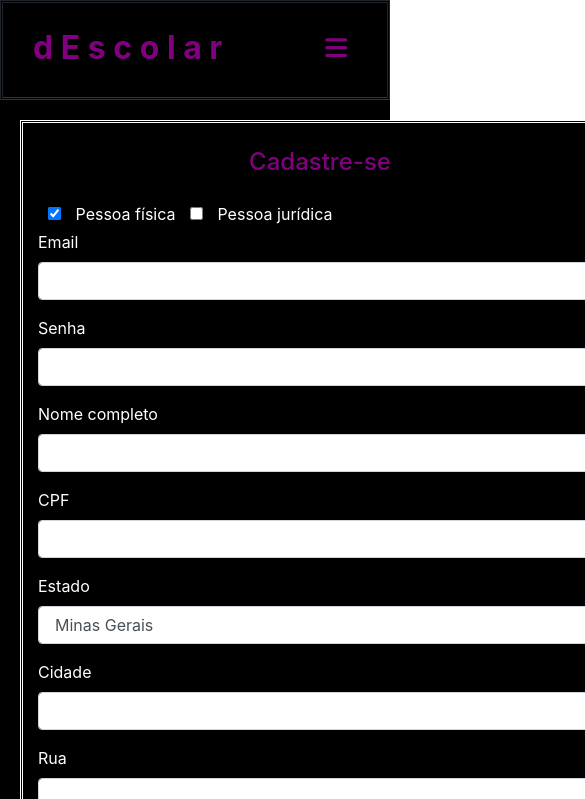
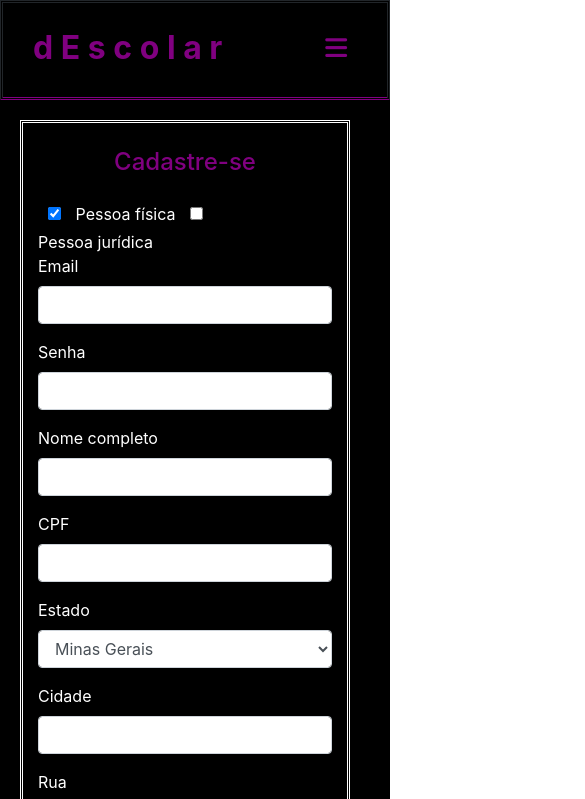
Before and after one commit to ICEI-PUC-Minas-PPLES-TI/plf-es-2020-2-tiii-0924100-descolar, a plain HTML site: page Codigo/FRONTEND/entrar.html in a window 390 px wide. Both pictures are taken after a click on the checkbox 54 px from the left and 213 px from the top of the page. Shown: the top 799 px of the page, 585 px wide, since content can reach past the window. Drawn offline with nearby package versions, Linux system fonts and the light colour scheme.

Commit message:
Responsividade
Código para responsividade da tela de cadastro

```diff
--- a/Codigo/FRONTEND/entrar.html
+++ b/Codigo/FRONTEND/entrar.html
@@ -48,6 +48,7 @@
             <form>
 
                 <h4>Cadastre-se</h4>
+                   <!------ arrumar o sumir ---------->
 
                 <input type="checkbox" class="checks check-1">
                 <label class="form-check-label" for="check-1">
@@ -72,11 +73,12 @@
                     <input class="form-control">
                 </div>
 
-                <div class="some some-1 form-group">
+                <div class="some aparece-1 form-group">
                     <label>CPF</label>
                     <input class="form-control">
                 </div>
-                <div class="some some-2 form-group">
+
+                <div class="some aparece-2 form-group">
                     <label>CNPJ</label>
                     <input class="form-control">
                 </div>
--- a/Codigo/FRONTEND/style.css
+++ b/Codigo/FRONTEND/style.css
@@ -371,10 +371,32 @@ form h4{
     display: none;
 }
 
-.check-1:checked ~ .some-1{
+.check-1:checked ~ .aparece-1{
    display: block;
 }
 
-.check-2:checked ~ .some-2{
+.check-2:checked ~ .aparece-2{
     display: block;
+}
+
+@media (max-width: 660px){
+.cadastro {width: 550px; }
+}
+
+@media (max-width: 600px){
+    .cadastro {width: 490px; }
  }
+
+ @media (max-width: 550px){
+    .cadastro {width: 440px; }
+ }
+
+ @media (max-width: 500px){
+    .cadastro {width: 390px; }
+ }
+
+ @media (max-width: 450px){
+    .cadastro {width: 330px; }
+    .check-1 {display: inline;}
+    .check-2 {display: inline;}
+ }
```
